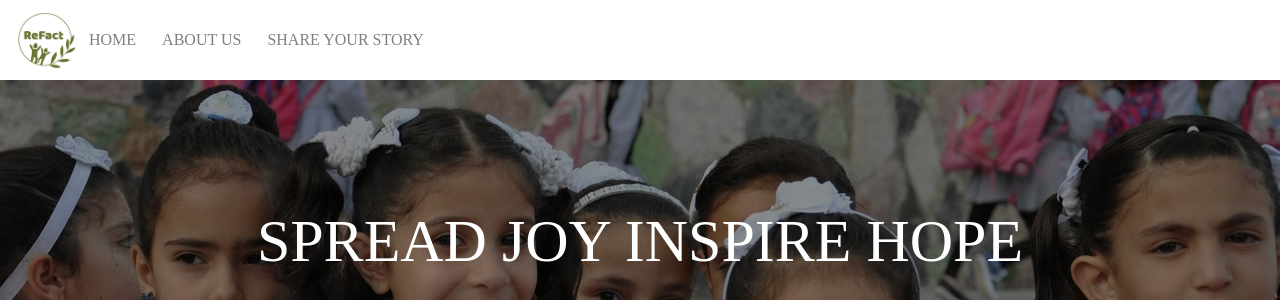
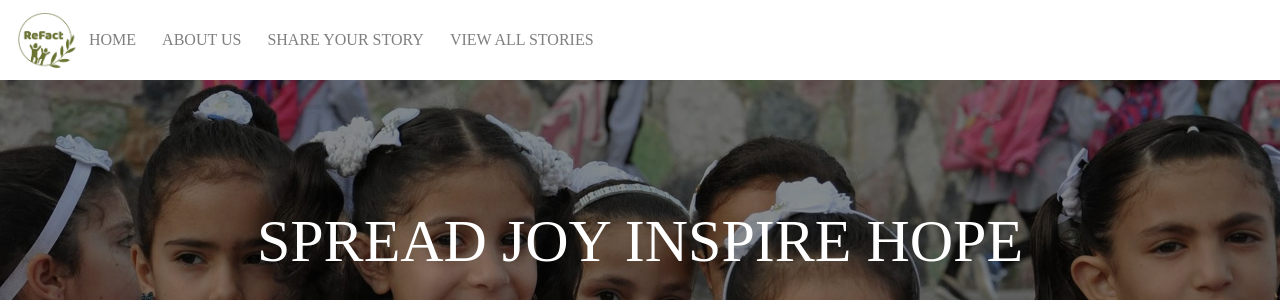
Before and after one commit to simon19-meet/ReFact, a Flask app: page / in a window 1280 px wide. Shown: the top 300 px of the page. Run offline with Flask 2, Linux system fonts and the light colour scheme; some libraries are stand-ins or nearby versions.

Commit message:
added view stories to the nav bar

```diff
--- a/templates/home.html
+++ b/templates/home.html
@@ -36,6 +36,9 @@
             <li class="nav-item">
                               <a href="{{url_for('share')}}" class="nav-link">Share Your Story</a>
                           </li>
+                          <li class="nav-item">
+                            <a href="{{url_for('view')}}" class="nav-link">View All Stories</a>
+                        </li>
           </ul>
       </div>
   </nav>
```
